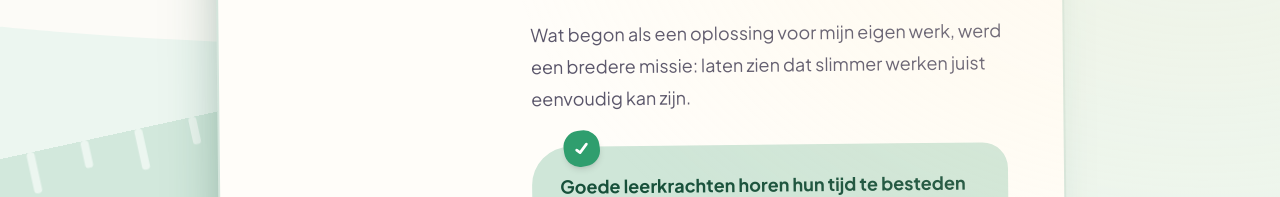
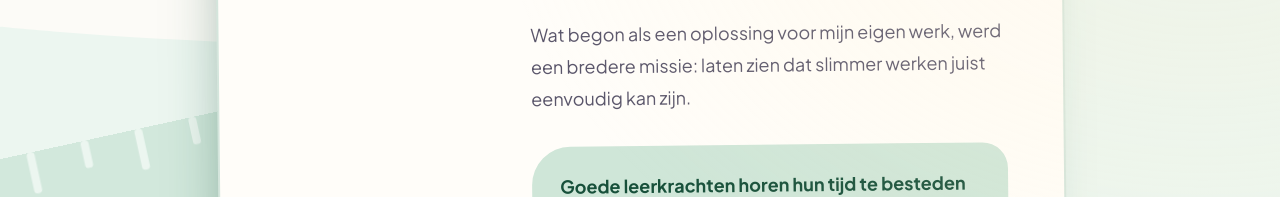
Before and after one commit to MvsTools/Avinka, a Next.js app: page /nieuw5 in a window 1280 px wide. Shown: the part 6529-6726 px from the top of the page. Built offline with nearby package versions, Linux system fonts and the light colour scheme.

Commit message:
nieuw5: ook het tweede vinkje van de makerskaart weg
Op de mintblok-quote onderaan de kaart hing nog een vinkje-badge over de
bovenrand. Die is er nu ook uit; de makerskaart heeft er daarmee geen meer.

```diff
--- a/src/app/nieuw5/Wereld.tsx
+++ b/src/app/nieuw5/Wereld.tsx
@@ -833,20 +833,15 @@ export function WereldMaker({ fotoBestand }: { fotoBestand?: string }) {
               </p>
               {/* De slotregel was vet gedrukte tekst op wit en verdween
                  daardoor in de rest van de kaart, terwijl het juist de zin is
-                 die je moet onthouden. Nu is het een eigen mintblok met een
-                 vinkje, in de vorm van de kaarten zelf: het geeft de kaart
-                 kleur én zet de zin apart als het punt van het verhaal. */}
+                 die je moet onthouden. Nu is het een eigen mintblok in de vorm
+                 van de kaarten zelf: het geeft de kaart kleur én zet de zin
+                 apart als het punt van het verhaal.
+                 Er hing ook een vinkje-badge over de bovenrand van dit blok;
+                 die is er samen met die van de kaart zelf uit. */}
               <div
                 className="relative mt-8 px-7 py-6"
                 style={{ background: MINT, borderRadius: "2.4rem 1.6rem 2.2rem 1.5rem" }}
               >
-                <span
-                  className="absolute -top-4 left-8 flex h-9 w-9 items-center justify-center rounded-2xl bg-brand shadow-md"
-                  style={{ rotate: "-8deg" }}
-                  aria-hidden
-                >
-                  <svg viewBox="0 0 24 24" className="h-4.5 w-4.5" fill="none" stroke="#fff" strokeWidth="3.6" strokeLinecap="round" strokeLinejoin="round"><path d="M5 13l4 4L19 7" /></svg>
-                </span>
                 <p className="text-lg font-bold leading-8" style={{ color: DONKER }}>
                   Goede leerkrachten horen hun tijd te besteden aan leerlingen,
                   niet aan papierwerk.
```
